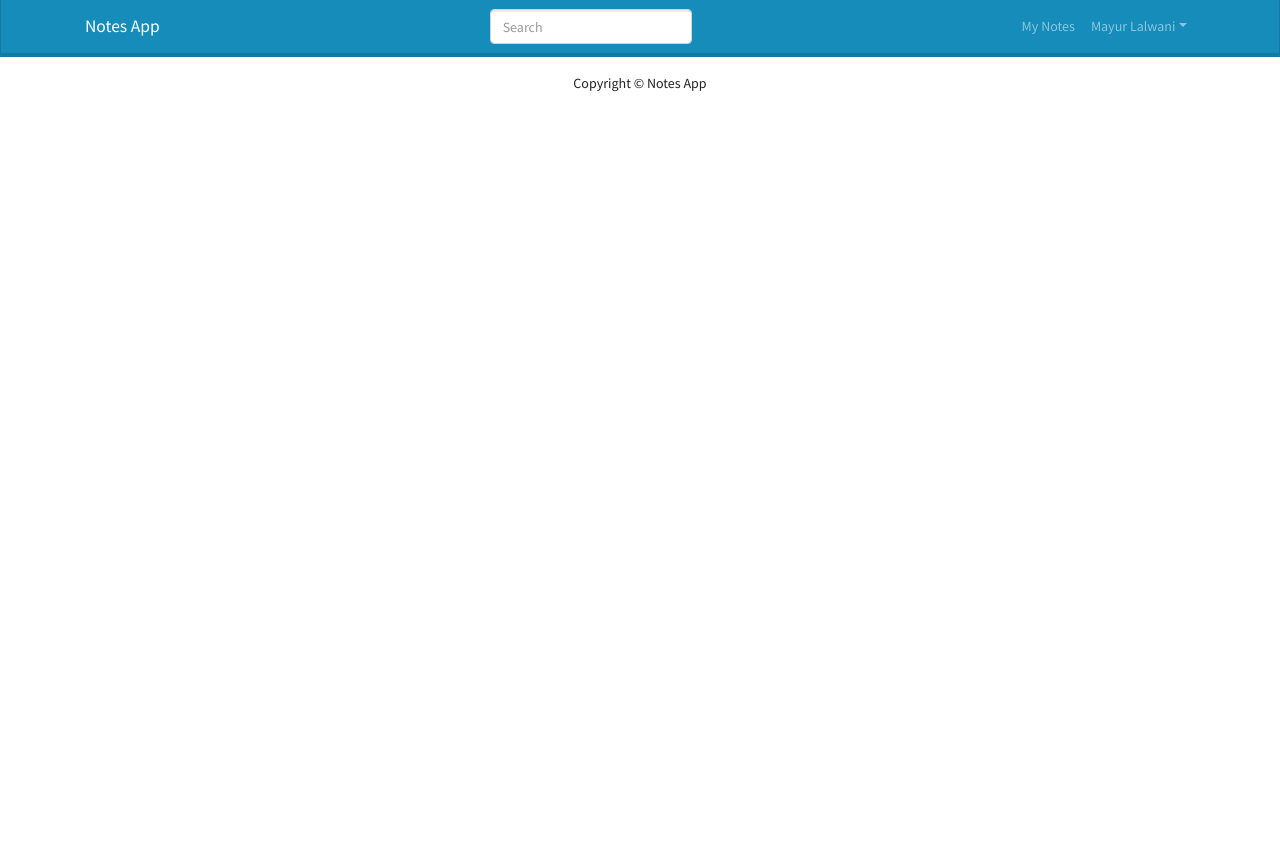
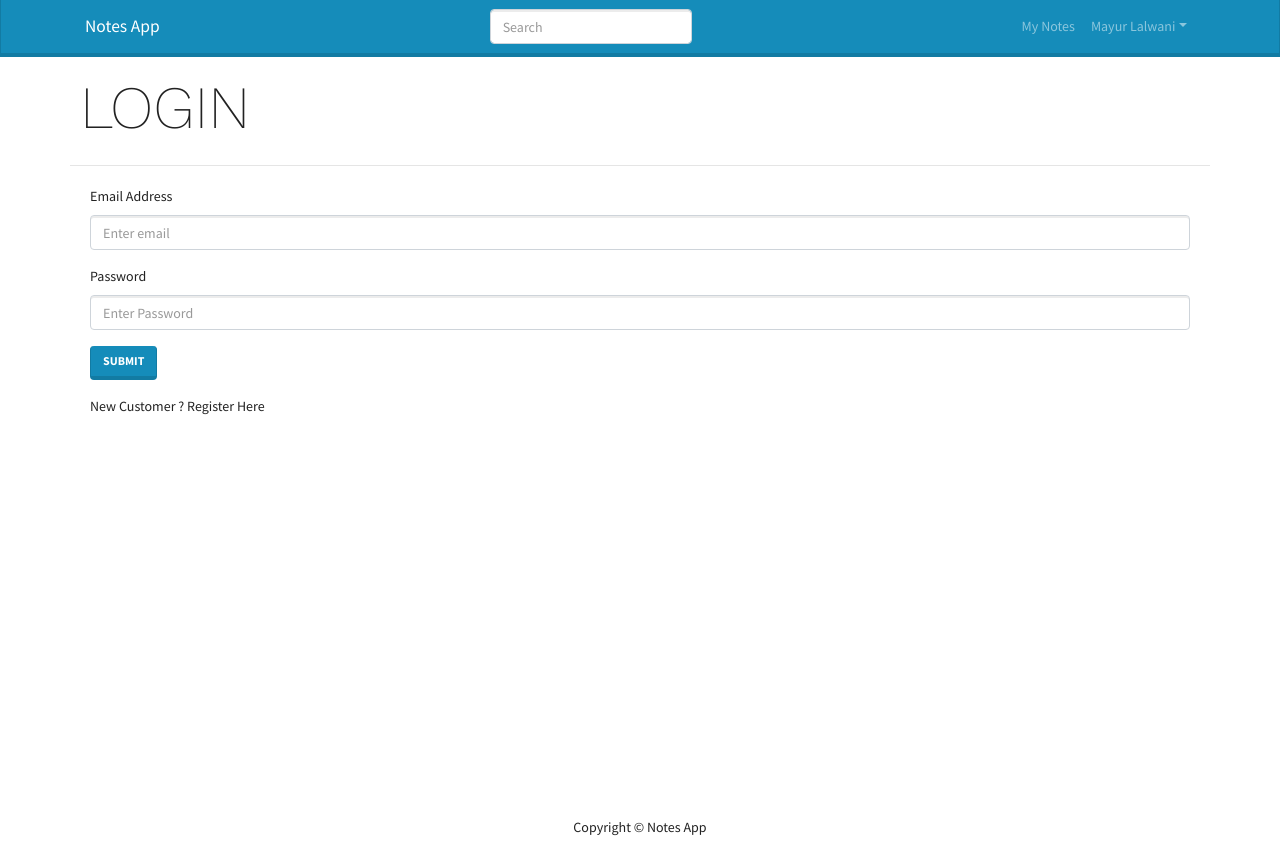
Before and after one commit to mayurlalwani/notes-app-mern, a React (Create React App) app in the folder frontend/: page /login in a window 1280 px wide. Before the commit the page ends 800 px from the top, so only its background shows below. Built offline with nearby package versions, Linux system fonts and the light colour scheme.

Commit message:
Implemented login in frontend

```diff
--- a/frontend/src/App.js
+++ b/frontend/src/App.js
@@ -4,6 +4,8 @@
 import LandingPage from "./components/screens/LandingPage/LandingPage";
 import MyNotes from "./components/screens/MyNotes/MyNotes";
 import { BrowserRouter, Route } from "react-router-dom";
+import LoginPage from "./components/screens/LoginPage/LoginPage";
+import RegisterPage from "./components/screens/RegisterPage/RegisterPage";
 
 const App = () => {
   return (
@@ -11,6 +13,8 @@
       <Header />
       <main>
         <Route path="/" component={LandingPage} exact />
+        <Route path="/login" component={LoginPage} exact />
+        <Route path="/register" component={RegisterPage} exact />
         <Route path="/mynotes" component={() => <MyNotes />} />
       </main>
       <Footer />
--- /dev/null
+++ b/frontend/src/components/ErrorMessage.js
@@ -0,0 +1,12 @@
+import React from "react";
+import { Alert } from "react-bootstrap";
+
+const ErrorMessage = ({ variant = "info", children }) => {
+  return (
+    <Alert variant={variant} style={{ fontSize: 20 }}>
+      <strong>{children}</strong>
+    </Alert>
+  );
+};
+
+export default ErrorMessage;
--- /dev/null
+++ b/frontend/src/components/Loading.js
@@ -0,0 +1,20 @@
+import React from "react";
+import { Spinner } from "react-bootstrap";
+
+const Loading = ({ size = 100 }) => {
+  return (
+    <div
+      style={{
+        display: "flex",
+        justifyContent: "center",
+        alignItems: "center",
+        width: "100%",
+        height: "100%",
+      }}
+    >
+      <Spinner style={{ width: size, height: size }} />
+    </div>
+  );
+};
+
+export default Loading;
--- /dev/null
+++ b/frontend/src/components/screens/LoginPage/LoginPage.css
@@ -0,0 +1,5 @@
+.loginContainer {
+  display: flex;
+  flex-direction: column;
+  margin: 20px;
+}
--- /dev/null
+++ b/frontend/src/components/screens/LoginPage/LoginPage.js
@@ -0,0 +1,79 @@
+import React, { useState, useEffect } from "react";
+import { Form, Button, Row, Col } from "react-bootstrap";
+import MainScreen from "../../MainScreen";
+import "./LoginPage.css";
+import { Link } from "react-router-dom";
+import axios from "axios";
+import Loading from "../../Loading";
+import ErrorMessage from "../../ErrorMessage";
+
+const LoginPage = ({ history }) => {
+  const [email, setEmail] = useState("");
+  const [password, setPassword] = useState("");
+  const [error, setError] = useState(false);
+  const [loading, setLoading] = useState(false);
+
+  const submitHandler = async (e) => {
+    e.preventDefault();
+    try {
+      const config = {
+        headers: {
+          "Content-type": "application/json",
+        },
+      };
+      setLoading(true);
+      const { data } = await axios.post(
+        "/api/users/login",
+        { email, password },
+        config
+      );
+      console.log(data);
+      localStorage.setItem("userInfo", JSON.stringify(data));
+      setLoading(false);
+    } catch (error) {
+      setError(error.response.data.message);
+      setLoading(false);
+    }
+  };
+
+  return (
+    <MainScreen title="LOGIN">
+      <div className="loginContainer">
+        {error && <ErrorMessage variant="danger"> {error} </ErrorMessage>}
+        {loading && <Loading />}
+        <Form onSubmit={submitHandler}>
+          <Form.Group controlId="formBasicEmail">
+            <Form.Label>Email Address</Form.Label>
+            <Form.Control
+              type="email"
+              placeholder="Enter email"
+              value={email}
+              onChange={(e) => setEmail(e.target.value)}
+            ></Form.Control>
+          </Form.Group>
+
+          <Form.Group controlId="formBasicPassword">
+            <Form.Label>Password</Form.Label>
+            <Form.Control
+              type="password"
+              placeholder="Enter Password"
+              value={password}
+              onChange={(e) => setPassword(e.target.value)}
+            ></Form.Control>
+          </Form.Group>
+
+          <Button variant="primary" type="submit">
+            Submit
+          </Button>
+        </Form>
+        <Row className="py-3">
+          <Col>
+            New Customer ? <Link to="/register">Register Here</Link>
+          </Col>
+        </Row>
+      </div>
+    </MainScreen>
+  );
+};
+
+export default LoginPage;
--- /dev/null
+++ b/frontend/src/components/screens/RegisterPage/RegisterPage.js
@@ -0,0 +1,7 @@
+import React from "react";
+
+const RegisterPage = () => {
+  return <div>Register</div>;
+};
+
+export default RegisterPage;
```
Also changed, not shown: frontend/src/components/screens/LandingPage/LandingPage.js (+7 -1 lines).
